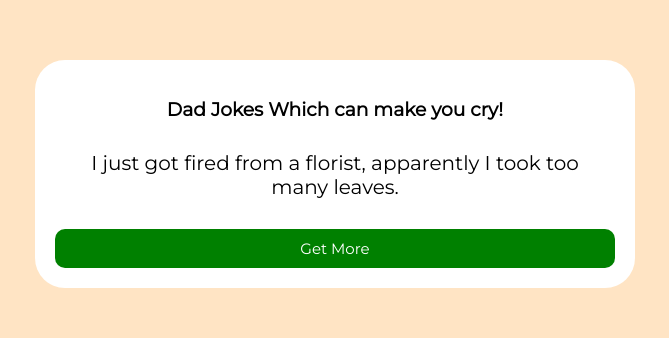
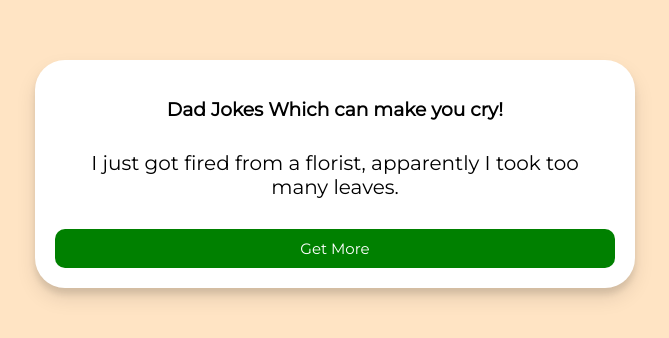
Before and after one commit to Anujsd/Html-Css-Javascript-Projects, a plain HTML site: page 10_Dad_Jokes/index.html in a window 1280 px wide. Shown: the part 226-564 px from the top of the page, without its empty margins (305-974 px from the left). Drawn offline with Linux system fonts and the light colour scheme; no server answers.

Commit message:
shadow aded

```diff
--- a/10_Dad_Jokes/style.css
+++ b/10_Dad_Jokes/style.css
@@ -23,6 +23,7 @@ body {
   padding: 20px;
   border-radius: 30px;
   text-align: center;
+  box-shadow: 0px 10px 20px rgba(0, 0, 0, 0.1), 0 6px 6px rgba(0, 0, 0, 0.1);
 }
 
 .jokeButton {
```
